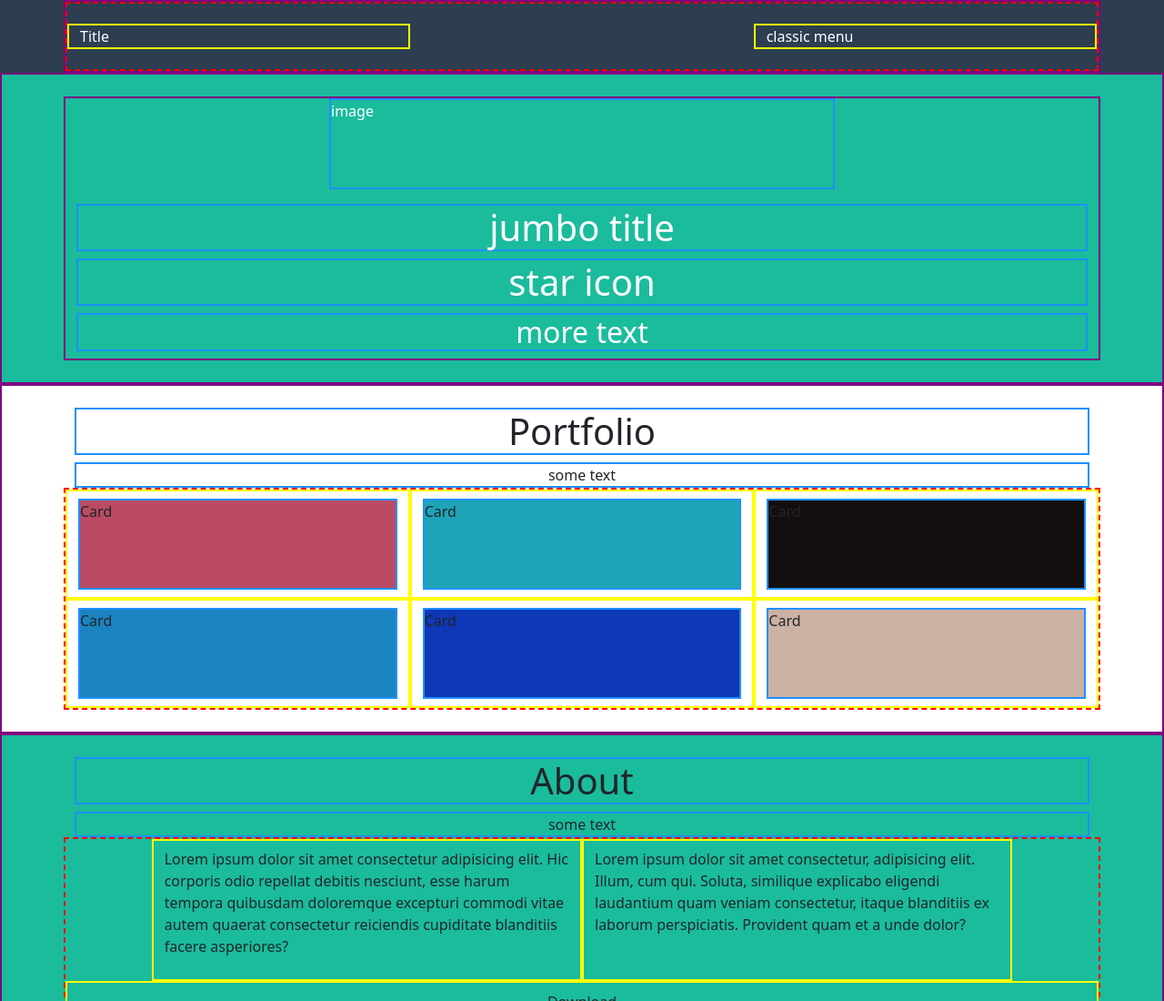
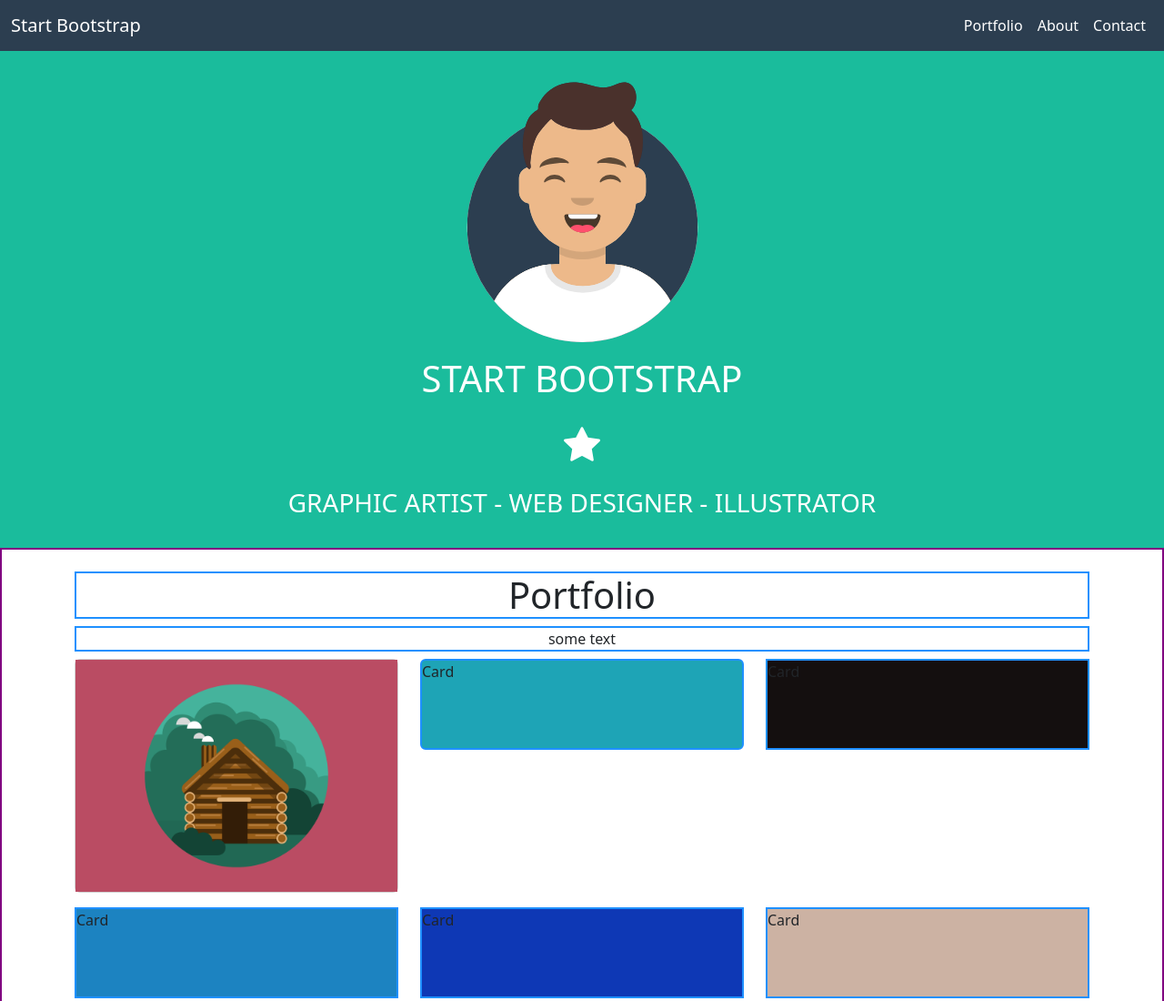
Before and after one commit to MrGians/html-css-bootstrap-freelancer, a plain HTML site: page index.html in a window 1280 px wide. Shown: the top 1100 px of the page at 91% size. Drawn offline with nearby package versions, Linux system fonts and the light colour scheme.

Commit message:
Added Header + fix

```diff
--- a/css/style.css
+++ b/css/style.css
@@ -45,7 +45,3 @@ DELETE BEFORE TO INSERT CONTENT */
 .cs-bg-lightblue {background-color: var(--lightblue);}
 .cs-bg-blue {background-color: var(--blue);}
 .cs-bg-sand {background-color: var(--sand);}
-
-
-/*********** Header ***********/
-#navbar {height: 80px;}
--- a/index.html
+++ b/index.html
@@ -13,32 +13,44 @@
     <link rel="stylesheet" type="text/css" href="css/style.css">
     <title>Bootstrap Freelancer</title>
 </head>
-<body class="debug">
+<body>
     <!-- Main Header -->
-    <header class="cs-bg-secondary">
+    <header>
         <!-- Navbar -->
-        <nav id="navbar">
-            <div class="container h-100 cs-border">
-                <div class="row justify-content-between align-items-center text-white h-100">
-                    <!-- Logo/Site Name -->
-                    <div class="col-4">Title</div>
-                    <!-- Navbar Menu -->
-                    <div class="col-4">
-                        <div id="hamburger-menu" class="d-md-none">hamburger menu</div>
-                        <div id="full-menu" class="d-none d-md-block">classic menu</div>
-                    </div>
+        <nav class="navbar navbar-expand-md navbar-dark cs-bg-secondary">
+            <div class="container-fluid">
+              <a class="navbar-brand" href="#">Start Bootstrap</a>
+              <button class="navbar-toggler" type="button" data-bs-toggle="collapse" data-bs-target="#navbarNav" aria-controls="navbarNav" aria-expanded="false" aria-label="Toggle navigation">
+                <span class="navbar-toggler-icon"></span>
+              </button>
+              <div class="collapse navbar-collapse flex-grow-0" id="navbarNav">
+                <ul class="navbar-nav">
+                  <li class="nav-item">
+                    <a class="nav-link text-white" aria-current="page" href="#">Portfolio</a>
+                  </li>
+                  <li class="nav-item">
+                    <a class="nav-link text-white" href="#">About</a>
+                  </li>
+                  <li class="nav-item">
+                    <a class="nav-link text-white" href="#">Contact</a>
+                  </li>
+                </ul>
+              </div>
+            </div>
+          </nav>
+        <!-- Jumbotron -->
+        <section id="jumbotron" class="py-4 text-white cs-bg-primary">
+            <div class="container text-center">
+                <!-- Jumbo Image -->
+                <figure class="w-50 mx-auto">
+                    <img class="w-50" src="images/avatar.svg" alt="Bootstrap Jumbotron">
+                </figure>
+                <!-- Jumbo Title & Subtitle -->
+                <h1 class="text-uppercase">Start Bootstrap</h1>
+                <div class="h1 py-3">
+                    <i class="bi bi-star-fill"></i>
                 </div>
-            </div>
-        </nav>
-        <!-- Jumbotron -->
-        <section id="jumbotron" class="py-4 text-white cs-bg-primary cs-border">
-            <div class="container cs-border">
-                <!-- Jumbo Image -->
-                <figure class="w-50 mx-auto min-h-100 cs-border-2">image</figure>
-                <!-- Jumbo Title & Subtitle -->
-                <h1 class="text-center cs-border-2">jumbo title</h1>
-                <span class="d-block text-center h1 cs-border-2">star icon</span>
-                <h2 class="text-center cs-border-2">more text</h2>
+                <h2 class="h3 text-uppercase">Graphic Artist - Web Designer - Illustrator</h2>
             </div>
         </section>
     </header>
@@ -55,11 +67,13 @@
                 <div class="row">
                     <!-- Single Card -->
                     <div class="col-12 col-md-6 col-lg-4 py-2">
-                        <div class="p-card cs-bg-scarlet min-h-100 cs-border-2">Card</div>
+                        <div class="card">
+                            <img class="w-100" src="images/cabin.png" alt="safe">
+                        </div>
                     </div>
                     <!-- Single Card -->
                     <div class="col-12 col-md-6 col-lg-4 py-2">
-                        <div class="p-card cs-bg-somber min-h-100 cs-border-2">Card</div>
+                        <div class="card cs-bg-somber min-h-100 cs-border-2">Card</div>
                     </div>
                     <!-- Single Card -->
                     <div class="col-12 col-md-6 col-lg-4 py-2">
```
Also changed, not shown: images/avatar.svg (added), images/cabin.png (added), images/cake.png (added), images/circus.png (added), images/game.png (added), images/safe.png (added), images/submarine.png (added).
